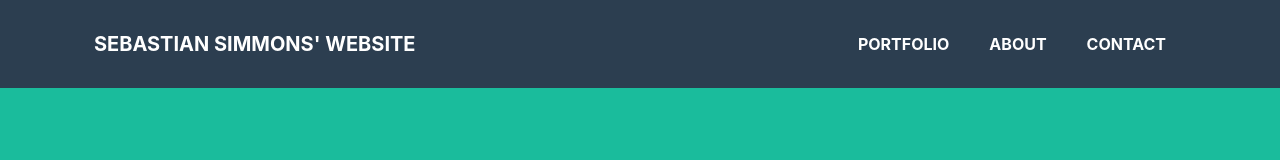
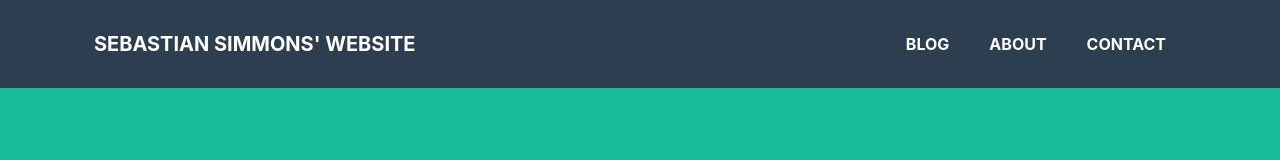
Before and after one commit to sebastiansimmons/sebastiansimmons.com, a React (Create React App) app: page / in a window 1280 px wide. Shown: the top 160 px of the page. Built offline with nearby package versions, Linux system fonts and the light colour scheme.

Commit message:
fixed nav

```diff
--- a/src/App.js
+++ b/src/App.js
@@ -20,7 +20,7 @@ function App() {
                 </button>
                 <div class="collapse navbar-collapse" id="navbarResponsive">
                     <ul class="navbar-nav ml-auto">
-                        <li class="nav-item mx-0 mx-lg-1"><a class="nav-link py-3 px-0 px-lg-3 rounded js-scroll-trigger" href="#portfolio">Portfolio</a></li>
+                        <li class="nav-item mx-0 mx-lg-1"><a class="nav-link py-3 px-0 px-lg-3 rounded js-scroll-trigger" href="#portfolio">Blog</a></li>
                         <li class="nav-item mx-0 mx-lg-1"><a class="nav-link py-3 px-0 px-lg-3 rounded js-scroll-trigger" href="#about">About</a></li>
                         <li class="nav-item mx-0 mx-lg-1"><a class="nav-link py-3 px-0 px-lg-3 rounded js-scroll-trigger" href="#contact">Contact</a></li>
                     </ul>
```
